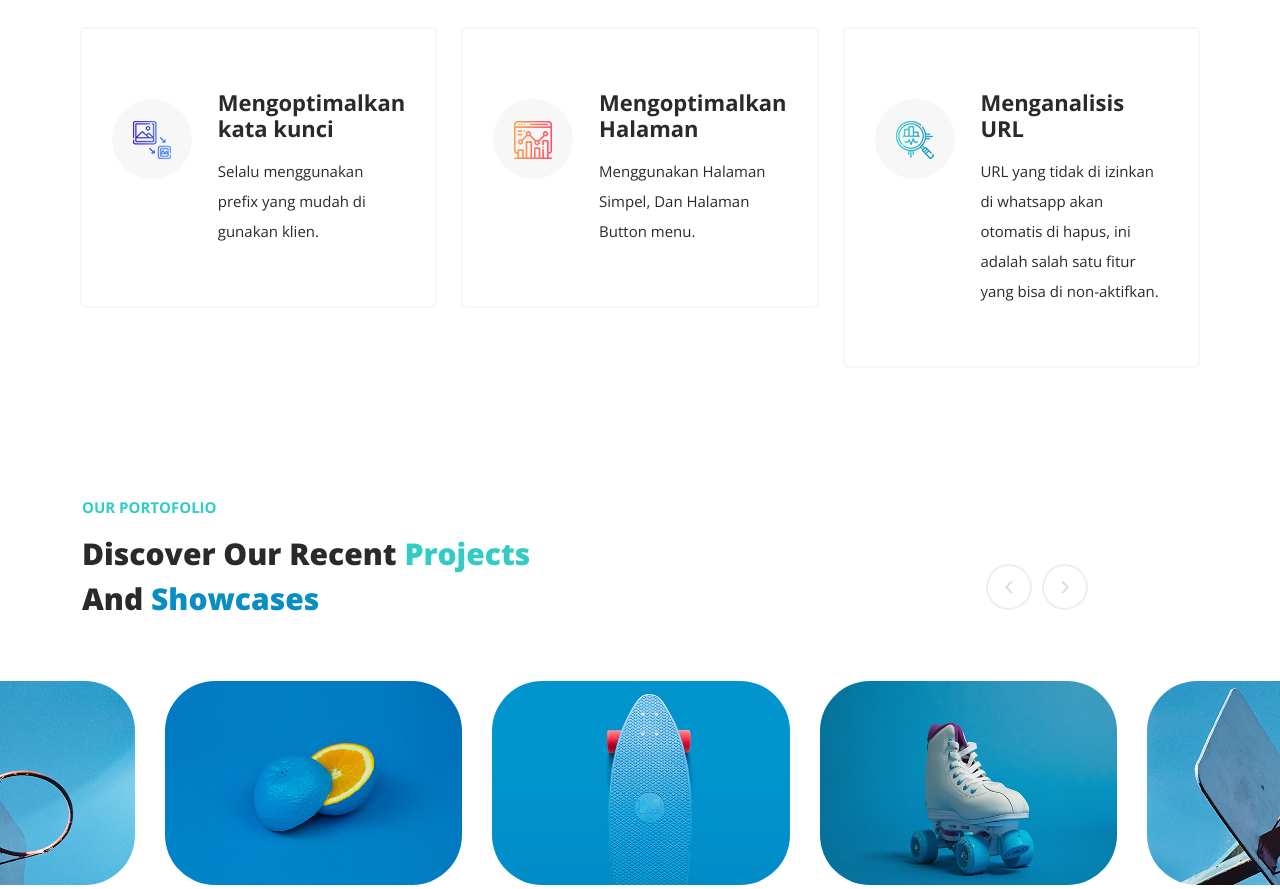
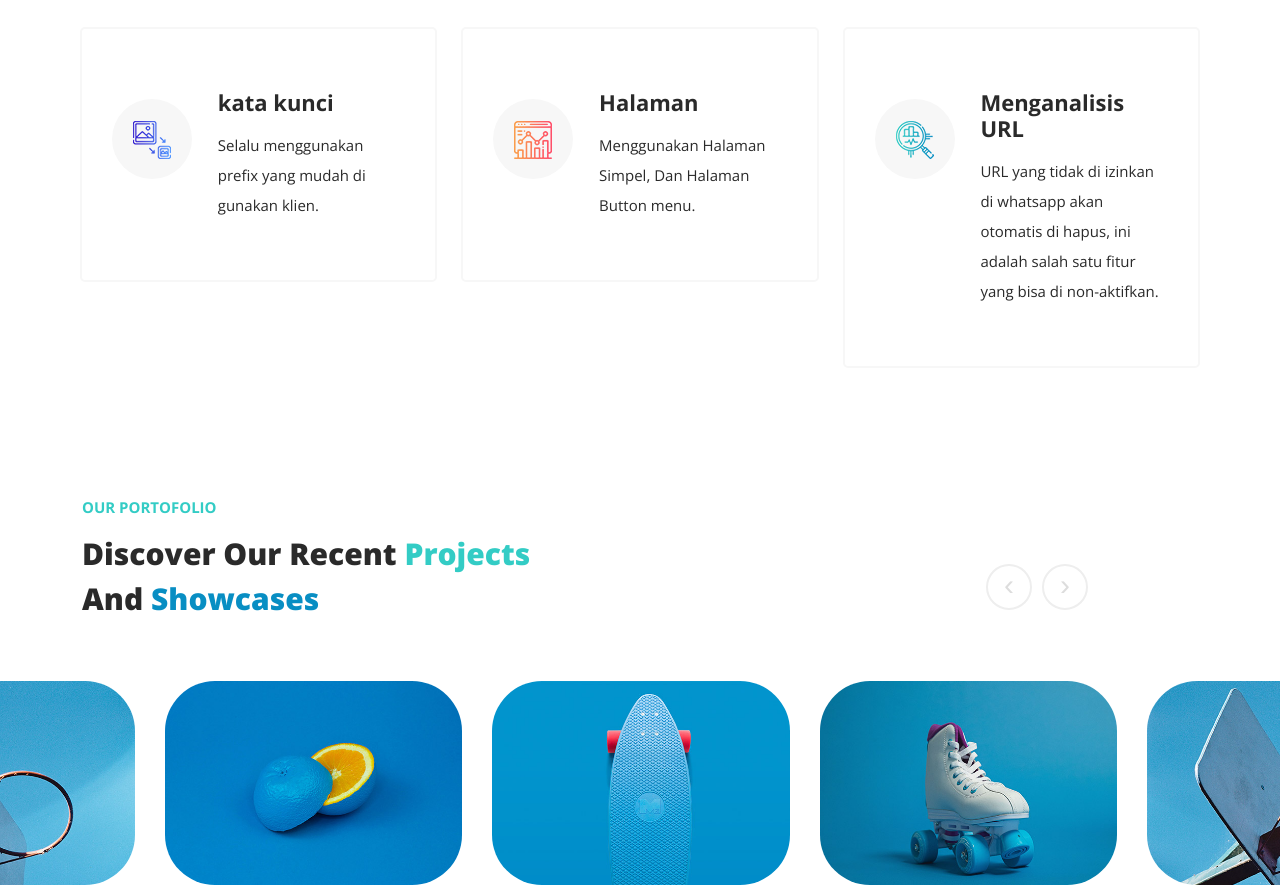
Before and after one commit to DanzGanz23/danzganz23.github.io, a plain HTML site: page index.html in a window 1280 px wide. Shown: the part 3045-3934 px from the top of the page. Drawn offline with nearby package versions, Linux system fonts and the light colour scheme.

Commit message:
Update index.html

```diff
--- a/index.html
+++ b/index.html
@@ -388,7 +388,7 @@ https://templatemo.com/tm-563-seo-dream
               </div>
               <div class="col-lg-8">
                 <div class="right-content">
-                  <h4>Mengoptimalkan kata kunci</h4>
+                  <h4>kata kunci</h4>
                   <p>Selalu menggunakan prefix yang mudah di gunakan klien.</p>
                 </div>
               </div>
@@ -405,7 +405,7 @@ https://templatemo.com/tm-563-seo-dream
               </div>
               <div class="col-lg-8">
                 <div class="right-content">
-                  <h4>Mengoptimalkan Halaman</h4>
+                  <h4>Halaman</h4>
                   <p>Menggunakan Halaman Simpel, Dan Halaman Button menu.</p>
                 </div>
               </div>
```
